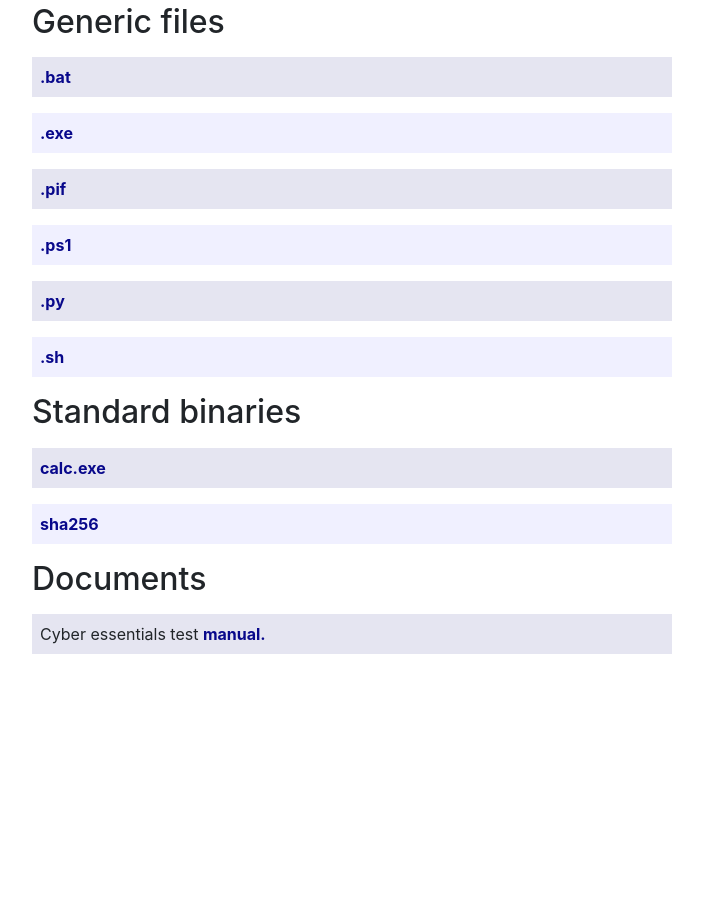
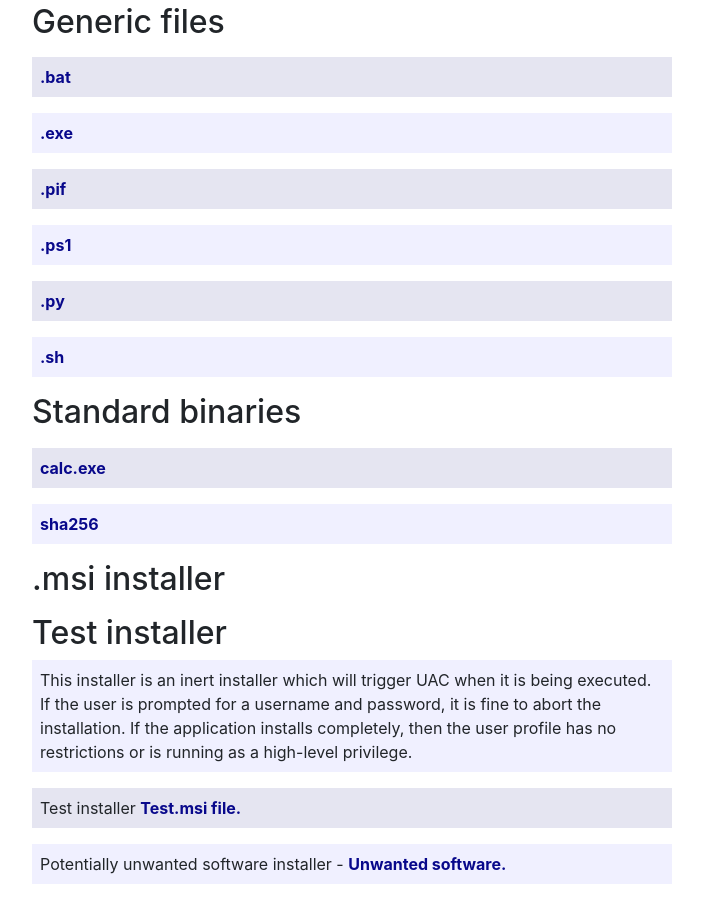
Before and after one commit to DAGSEC94/ce-plus, a plain HTML site: page index.html in a window 1280 px wide. Shown: the part 690-1590 px from the top of the page, without its empty margins (288-991 px from the left). Before the commit the page ends 1360 px from the top, so only its background shows below. Drawn offline with nearby package versions, Linux system fonts and the light colour scheme.

Commit message:
Added PUA

```diff
--- a/index.html
+++ b/index.html
@@ -53,11 +53,14 @@
         <p><a href="./Standard-Binaries/calc.exe" download>calc.exe</a></p>
         <p><a href="./Standard-Binaries/sha256.txt" download>sha256</a></p>
     </div>
-    <div class="docs">
+    <div class="msi">
         <div class="header-cont">
-            <H1>Documents</H1>
+            <H1>.msi installer</H1>
+            <h2>Test installer</h2>
+            <p>This installer is an inert installer which will trigger UAC when it is being executed. If the user is prompted for a username and password, it is fine to abort the installation. If the application installs completely, then the user profile has no restrictions or is running as a high-level privilege.</p>
         </div>
-        <p>Cyber essentials test <a href="./Cyber Essentials Plus-Test Files-20180621.pdf">manual.</a></p>
+        <p>Test installer <a href="./msi/Test.msi">Test.msi file.</a></p>
+        <p>Potentially unwanted software installer - <a href="./msi/PotentiallyUnwanted.exe">Unwanted software.</a></p>
     </div>
 
     <!-- Bootstrap core JavaScript
```
Also changed, not shown: 3 other files.
